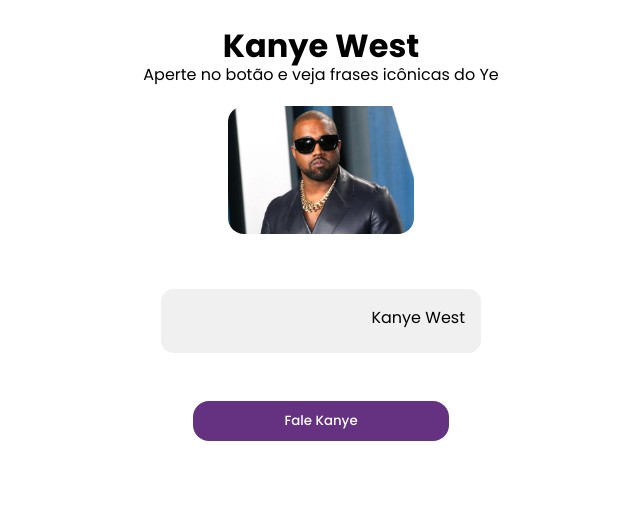
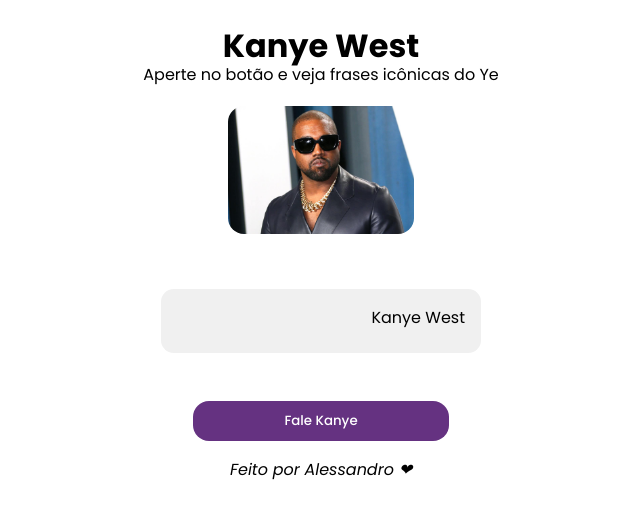
Before and after one commit to alessandrordgs/Kanye-west, a React (Create React App) app: page / in a window 1280 px wide. Shown: the top 518 px of the page, without its empty margins (319-959 px from the left). Built offline with nearby package versions, Linux system fonts and the light colour scheme; no server answers.

Commit message:
footer add

```diff
--- a/src/App.jsx
+++ b/src/App.jsx
@@ -42,7 +42,10 @@
 
       <button onClick={handleKanye}>Fale Kanye</button>
 
+      <footer> <a href="https://alessandrordgs.vercel.app">Feito por Alessandro ❤</a></footer>
+
      </ div>
+
 
     </>
   );
--- a/src/styles/main.css
+++ b/src/styles/main.css
@@ -47,3 +47,10 @@
   font-weight: 500;
   border-radius: 1rem;
 }
+
+footer a {
+  text-decoration: none;
+  color: #000;
+  font-weight: 400;
+  font-style: italic;
+}
```
Also changed, not shown: src/App.css (deleted, +0 -11 lines).
